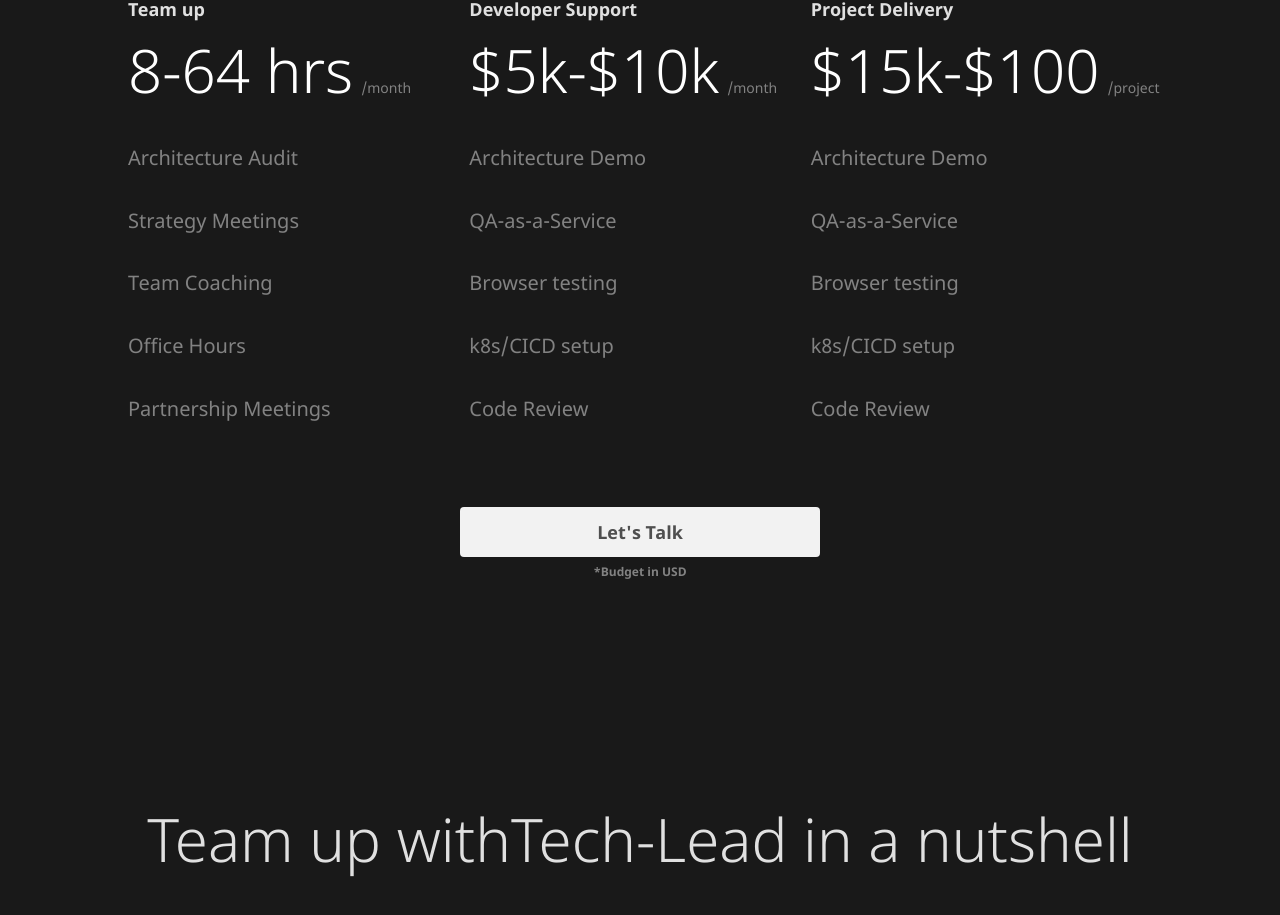
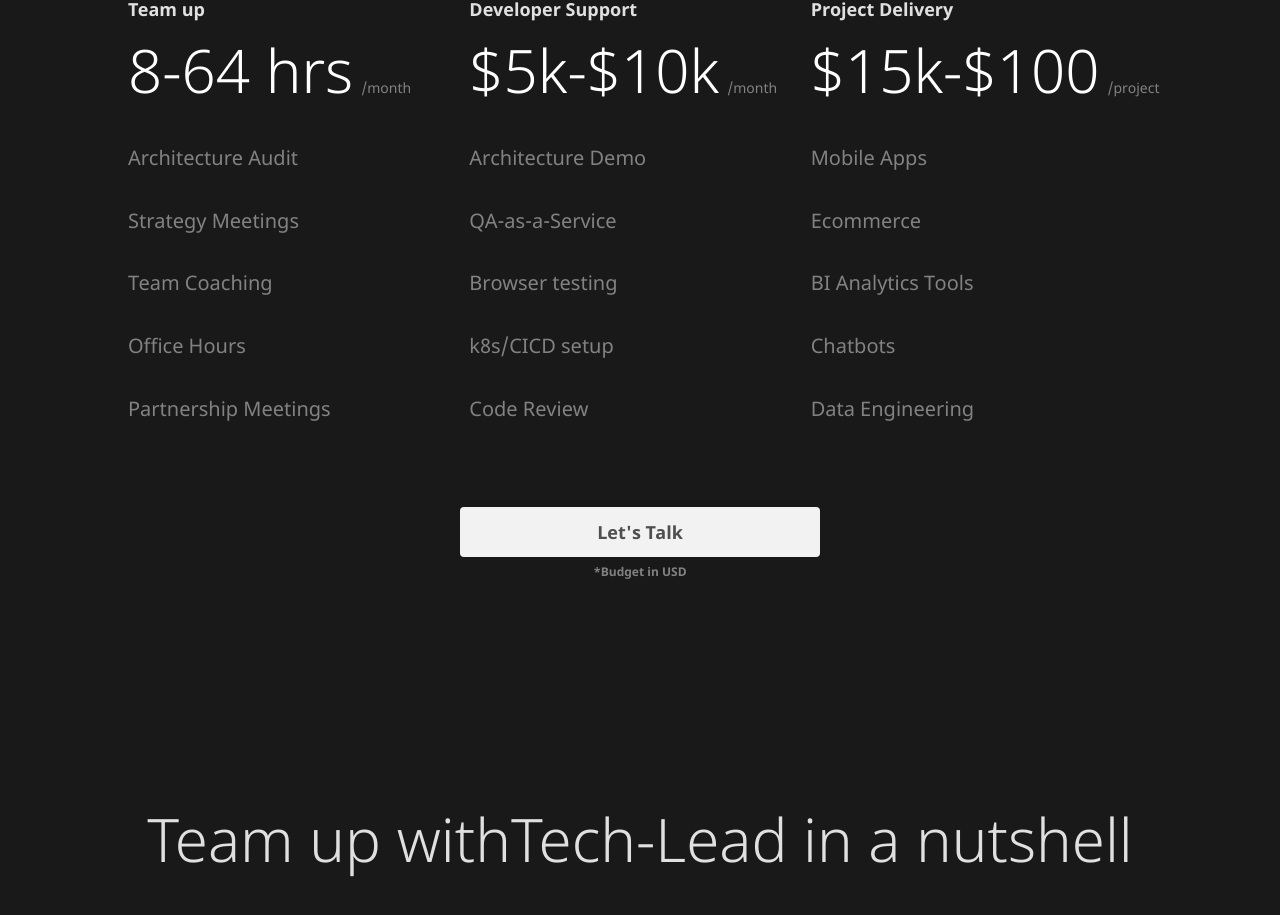
Before and after one commit to pedialab/pedialab.io, a Next.js app: page / in a window 1280 px wide. Shown: the part 6113-7028 px from the top of the page. Built offline with nearby package versions, Linux system fonts and the light colour scheme.

Commit message:
fix: copywritings

```diff
--- a/page-container/index-page/ProjectScopes.tsx
+++ b/page-container/index-page/ProjectScopes.tsx
@@ -38,11 +38,11 @@ const content: ServiceItemProps[] = [
     price: '$15k-$100',
     priceUnit: '/project',
     service: [
-      'Architecture Demo',
-      'QA-as-a-Service',
-      'Browser testing',
-      'k8s/CICD setup',
-      'Code Review'
+      'Mobile Apps',
+      'Ecommerce',
+      'BI Analytics Tools',
+      'Chatbots',
+      'Data Engineering'
     ]
   }
 ];
```
